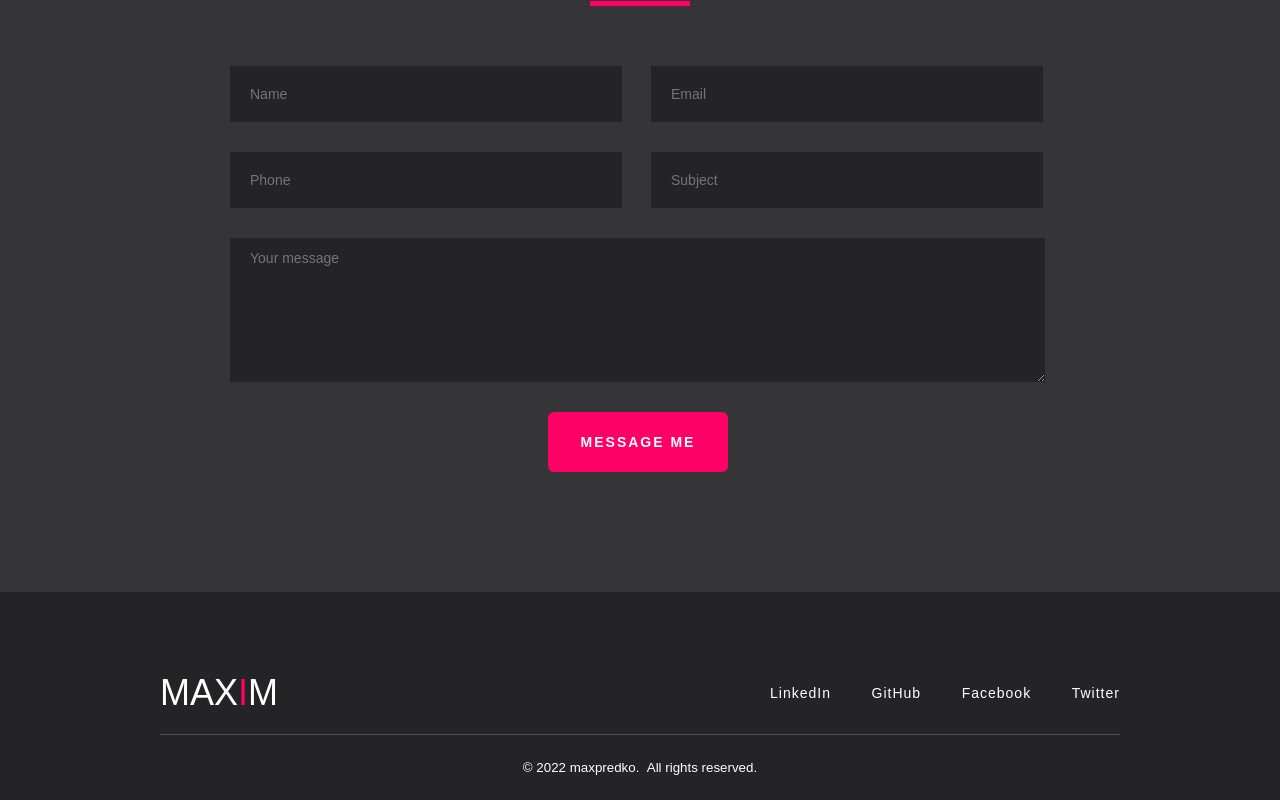
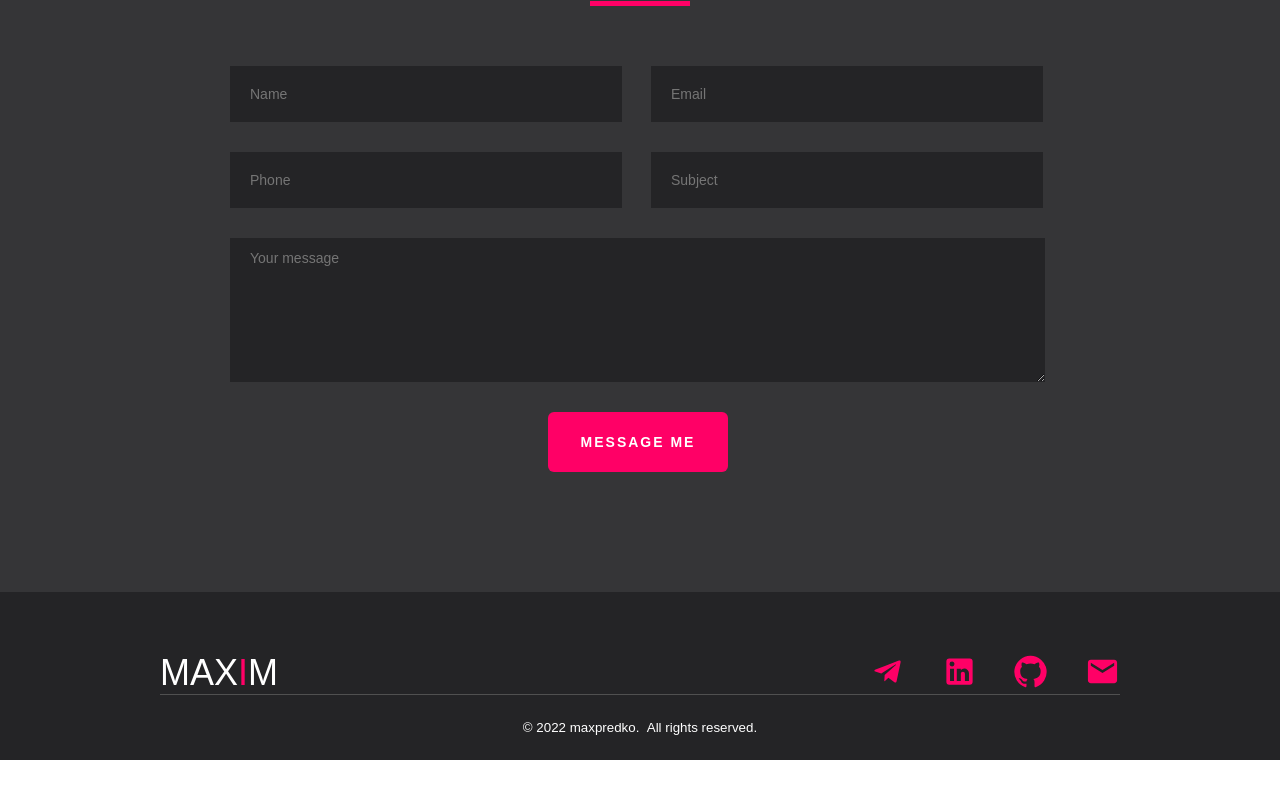
Before and after one commit to maxmajorov/Portfolio, a React (Create React App) app: page / in a window 1280 px wide. Shown: the part 2891-3691 px from the top of the page. After the commit the page ends 3651 px from the top, so only its background shows below. Built offline with nearby package versions, Linux system fonts and the light colour scheme.

Commit message:
refactor footer section

```diff
--- a/src/components/Footer/Footer.module.scss
+++ b/src/components/Footer/Footer.module.scss
@@ -1,59 +1,44 @@
-.footer__container {
+@import '../../common/styles/scss/variables.scss';
+
+.footerSection {
   padding: 60px 0 0 0;
-  background-color: #242426;
-}
+  background-color: $backgroundColorDark;
+
 
   .container {
     width: 75%;
     margin: 0 auto;
     border-bottom: 1px solid #505050;
-}
 
-.siteMenu {
-  padding: 20px 0;
-}
-
-.inner {
+    .content {
       display: flex;
       justify-content: space-between;
       align-items: center;
       flex-wrap: wrap;
- }
+
+      .logo {
+
 
         .logoStyle {
           font-size: 36px;
         }
+      }
 
-.navigation__list {
+      .social {
+        width: 250px;
+
+        & ul {
           display: flex;
           justify-content: space-between;
-  width: 350px;
+          align-items: center;
         }
-
-.navigation .header__navigation ul li a {
-  position: relative;
-  display: block;
-  color: #fff;
-  font-size: 14px;
-  text-transform: capitalize;
-  letter-spacing: 1px;
-  transition: all .5s;
       }
-
-.navigation .header__navigation ul li a:hover {
-  color: #ff0066;
-  transition: all 1s;
-}
-
-
-@media only screen and (max-width: 360px) {
-  .navigation__list {
-    justify-content: center;
     }
   }
 
-.footer__copyright {
+  .copyright {
     display: flex;
     justify-content: center;
     padding: 25px 0;
   }
+}
--- a/src/components/Footer/Footer.tsx
+++ b/src/components/Footer/Footer.tsx
@@ -1,42 +1,61 @@
 import React from "react";
+import { createTheme, ThemeProvider } from "@mui/material/styles";
+import TelegramIcon from "@mui/icons-material/Telegram";
+import GitHubIcon from "@mui/icons-material/GitHub";
+import LinkedInIcon from "@mui/icons-material/LinkedIn";
+import EmailIcon from "@mui/icons-material/Email";
 import classes from "./Footer.module.scss";
 
 export const Footer: React.FC = () => {
+  const theme = createTheme({
+    palette: {
+      primary: {
+        main: "#ff0066",
+      },
+    },
+  });
+
   return (
-    <footer className={classes.footer__container}>
+    <footer className={classes.footerSection}>
       <div className={classes.container}>
-        <div className={classes.siteMenu}>
-          <div className={classes.inner}>
+        <div className={classes.content}>
           <div className={classes.logo}>
             <a href="#contact" className={classes.logoStyle}>
               MAX<span style={{ color: "#ff0066" }}>I</span>M
             </a>
           </div>
-            <div className={classes.navigation}>
-              <div className={classes.header__navigation}>
-                <ul className={classes.navigation__list}>
-                  <li className={classes.socialList__item}>
-                    <a href="#home">LinkedIn</a>
+          <ThemeProvider theme={theme}>
+            <div className={classes.social}>
+              <ul>
+                <li>
+                  <a href="https://t.me/maxpredko" target="blank">
+                    <TelegramIcon fontSize={"large"} color={"primary"} />
+                  </a>
                 </li>
-
-                  <li className={classes.socialList__item}>
-                    <a href="#skills">GitHub</a>
+                <li>
+                  <a
+                    href="https://www.linkedin.com/in/maxim-predko/"
+                    target="blank"
+                  >
+                    <LinkedInIcon fontSize={"large"} color={"primary"} />
+                  </a>
                 </li>
-
-                  <li className={classes.socialList__item}>
-                    <a href="#projects">Facebook</a>
+                <li>
+                  <a href="https://github.com/maxmajorov" target="blank">
+                    <GitHubIcon fontSize={"large"} color={"primary"} />
+                  </a>
                 </li>
-
-                  <li className={classes.socialList__item}>
-                    <a href="#contact">Twitter</a>
+                <li>
+                  <a href="#contacts">
+                    <EmailIcon fontSize={"large"} color={"primary"} />
+                  </a>
                 </li>
               </ul>
             </div>
+          </ThemeProvider>
         </div>
       </div>
-        </div>
-      </div>
-      <div className={classes.footer__copyright}>
+      <div className={classes.copyright}>
         <small>&copy; 2022 maxpredko. &nbsp;All rights reserved.</small>
       </div>
     </footer>
```
Lines whose indentation alone changed are shown as unchanged.
